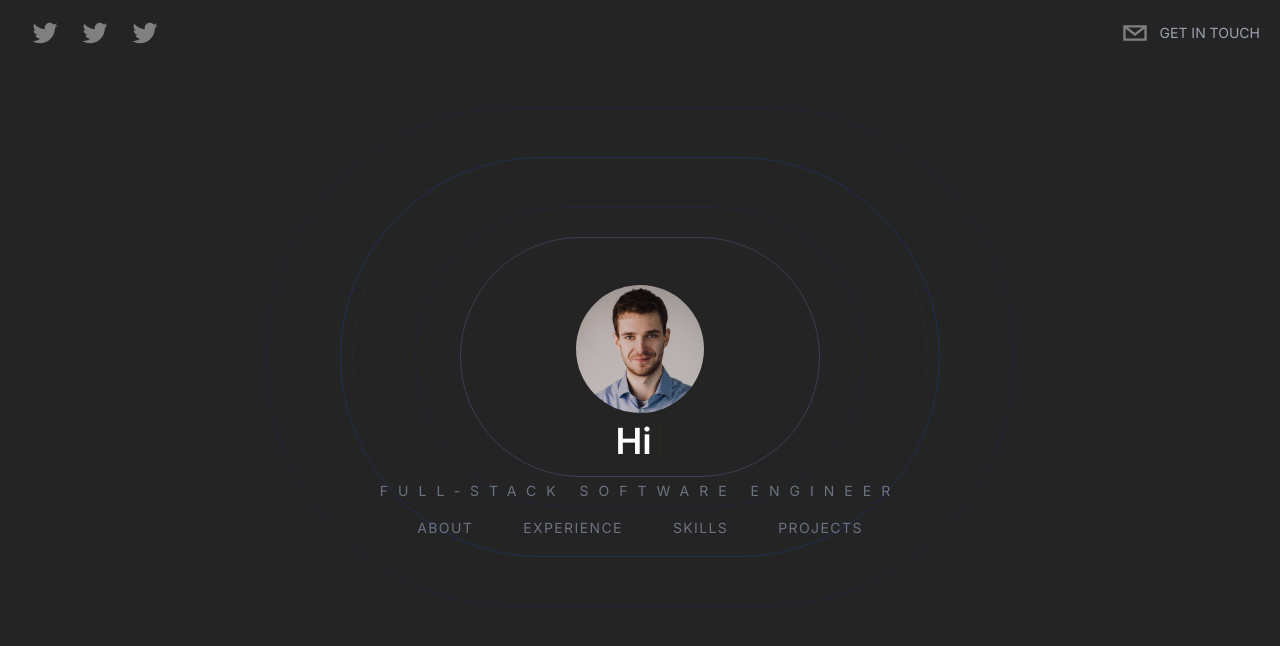
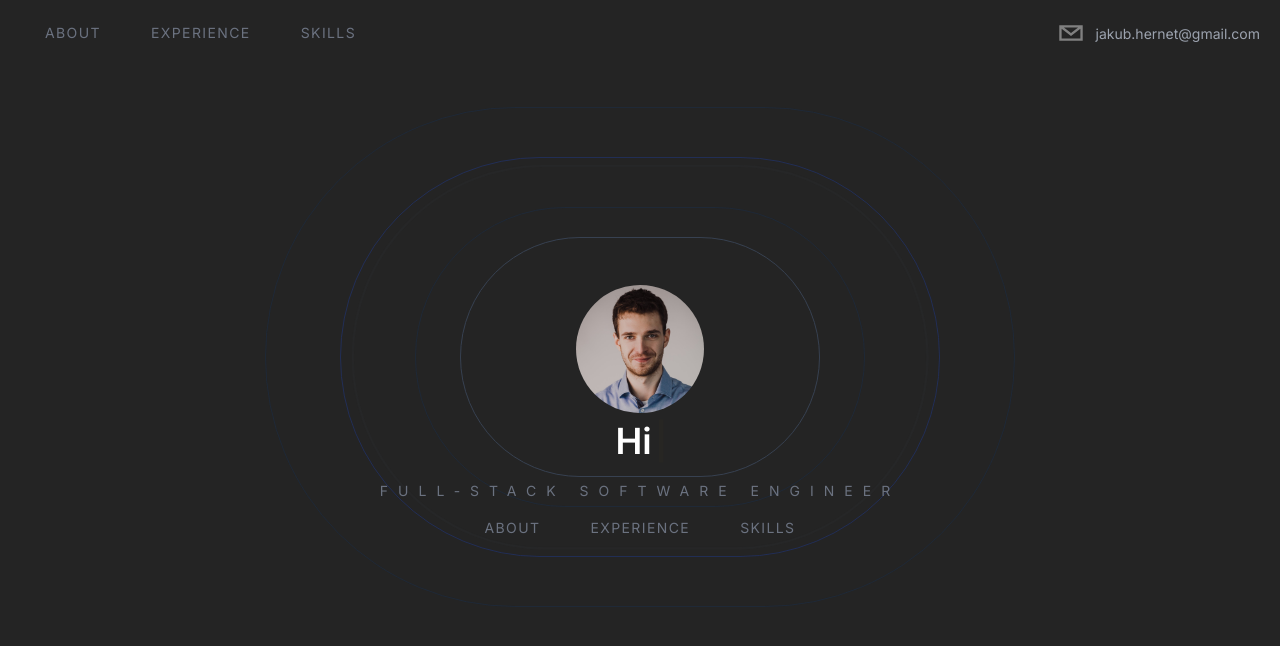
Before and after one commit to KubaHernet/my-cv-page, a Next.js app: page / in a window 1280 px wide. Shown: the top 646 px of the page. Built offline with nearby package versions, Linux system fonts and the light colour scheme.

Commit message:
add menu to header fix email link

```diff
--- a/components/Header.tsx
+++ b/components/Header.tsx
@@ -3,6 +3,8 @@
 import { motion } from "framer-motion";
 import React from "react";
 import { SocialIcon } from "react-social-icons";
+import HeroMenu from "./hero/HeroMenu";
+import Link from "next/link";
 
 type Props = {};
 
@@ -25,21 +27,7 @@ const Header = (props: Props) => {
           duration: 1,
         }}
       >
-        <SocialIcon
-          url="https://twitter.com/warzywazywa"
-          fgColor="gray"
-          bgColor="transparent"
-        />
-        <SocialIcon
-          url="https://twitter.com/warzywazywa"
-          fgColor="gray"
-          bgColor="transparent"
-        />
-        <SocialIcon
-          url="https://twitter.com/warzywazywa"
-          fgColor="gray"
-          bgColor="transparent"
-        />
+        <HeroMenu />
       </motion.div>
       <motion.div
         className="flex flex-row items-center text-gray-300"
@@ -57,15 +45,19 @@ const Header = (props: Props) => {
           duration: 1,
         }}
       >
+        <Link passHref legacyBehavior href="mailto: jakub.hernet@gmail.com">
           <SocialIcon
             className="cursor-pointer"
             network="email"
             fgColor="gray"
             bgColor="transparent"
           />
-        <p className="uppercase hidden md:inline-flex text-sm text-gray-400">
-          Get In Touch
-        </p>
+        </Link>
+        <Link href="mailto: jakub.hernet@gmail.com">
+          <span className="hidden md:inline-flex text-sm text-gray-400">
+            jakub.hernet@gmail.com
+          </span>
+        </Link>
       </motion.div>
     </header>
   );
--- a/components/Hero/HeroMenu.tsx
+++ b/components/Hero/HeroMenu.tsx
@@ -6,7 +6,6 @@ const HeroMenu = () => (
     <HeroButton href="#about">About</HeroButton>
     <HeroButton href="#experience">Experience</HeroButton>
     <HeroButton href="#skills">Skills</HeroButton>
-    <HeroButton href="#projects">Projects</HeroButton>
   </div>
 );
 
```
Lines whose indentation alone changed are shown as unchanged.
